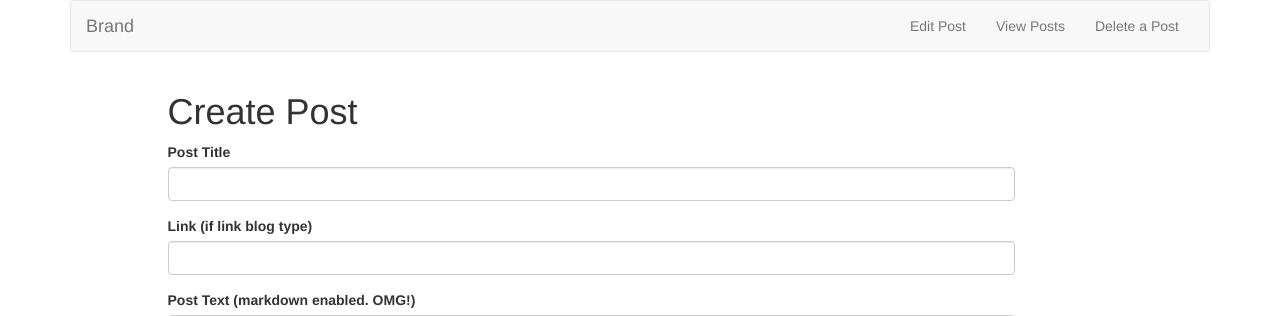
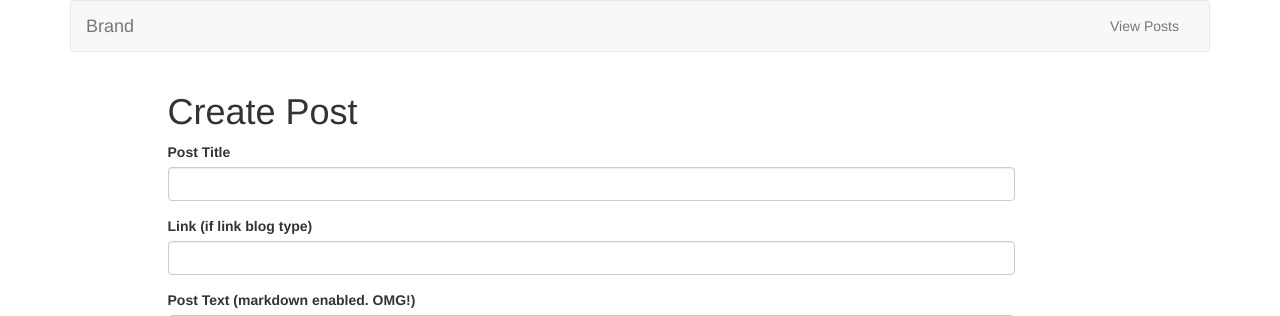
Before and after one commit to spartakode/static-cms, a Flask app: page /blogadmin/createpost/ in a window 1280 px wide. Shown: the top 316 px of the page. Run offline with Flask 2, Linux system fonts and the light colour scheme; the visitor is signed in with stand-in values (Sample User, id 1); parts of the project's set-up code (start-up, migrations or seed data) failed here and were passed over; some libraries are stand-ins or nearby versions.

Commit message:
Removed unwanted links to edit and delete actions

```diff
--- a/src/templates/common/navbar.html
+++ b/src/templates/common/navbar.html
@@ -18,21 +18,9 @@
                 {% if currentUrl != 'createpost' %}
                     <li><a href="{{ url_for('createpost')}}">Create Post</a></li>
                 {% endif %}
-                <li><a href="{{ url_for('createpost')}}">Edit Post</a></li>
                 {% if currentUrl != 'viewposts' %}
                     <li><a href="{{ url_for('viewposts')}}">View Posts</a></li>
                 {% endif %}
-                <li><a href="{{ url_for('createpost')}}">Delete a Post</a></li>
-                <!--<li class="dropdown">
-                    <a href="#" class="dropdown-toggle" data-toggle="dropdown" role="button" aria-expanded="false">Dropdown <span class="caret"></span></a>
-                    <ul class="dropdown-menu" role="menu">
-                    <li><a href="#">Action</a></li>
-                    <li><a href="#">Another action</a></li>
-                    <li><a href="#">Something else here</a></li>
-                    <li class="divider"></li>
-                    <li><a href="#">Separated link</a></li>
-                    </ul>
-                    </li>-->
             </ul>
         </div><!-- /.navbar-collapse -->
     </div><!-- /.container-fluid -->
```
